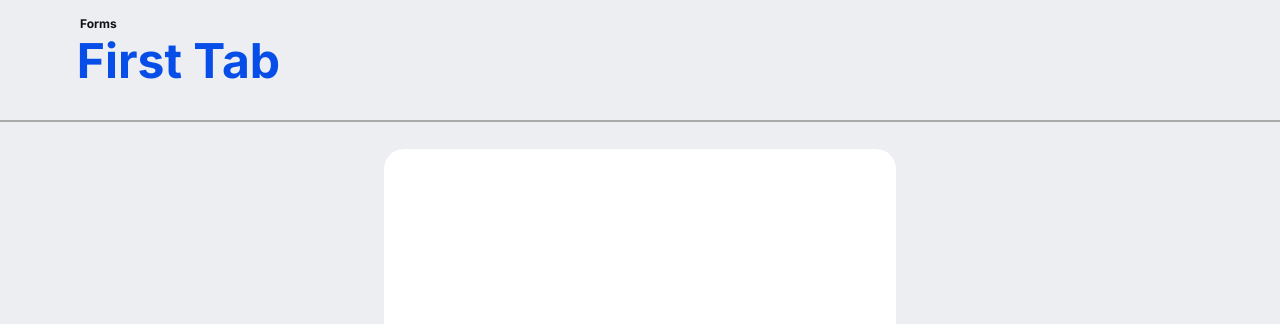
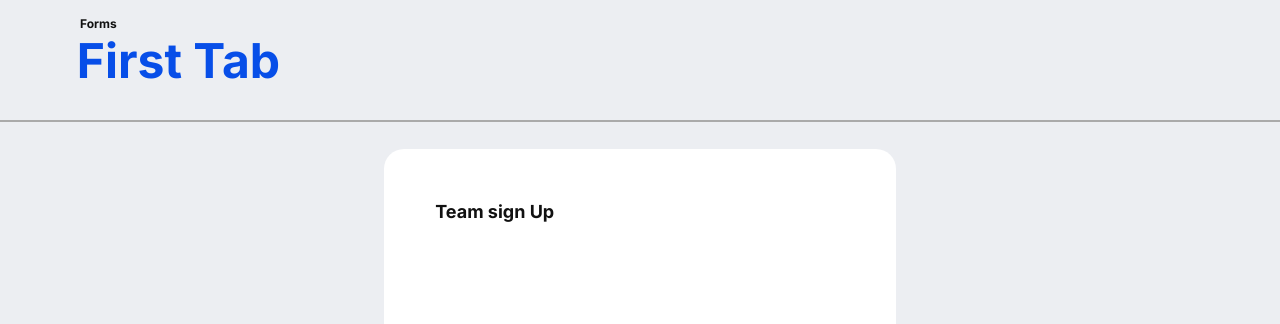
Before and after one commit to LeonardoLuisKlein/desafioCompass_SquadGreen, a Vue app: page /#/ in a window 1280 px wide. Shown: the top 324 px of the page. Built offline with nearby package versions, Linux system fonts and the light colour scheme.

Commit message:
Feat: Added title component in form

```diff
--- a/src/components/containers/FormOne/FormOne.scss
+++ b/src/components/containers/FormOne/FormOne.scss
@@ -12,10 +12,17 @@
         display: flex;
         flex-direction: column;
         align-items: center;
-        justify-content: center;
         height: 78vh;
         width: 40vw;
         border-radius: 20px;
         background: #FFFFFF;
+        .divTitle{
+            display: flex;
+            height: 20%;
+            width: 80%;
+            align-items: center;
+            justify-content: flex-start;
+        }
+
     }
 }
--- a/src/components/containers/FormOne/FormOne.vue
+++ b/src/components/containers/FormOne/FormOne.vue
@@ -3,7 +3,11 @@
     <Header />
     <div id="formOne">
       <div class="sectionForm">
-
+        <div class="divTitle">
+          <div class="teste">
+            <Title type="h1" tMessage="Team sign Up" nameClass="titleDefault"/>
+          </div>
+        </div>
       </div>
     </div>
   </div>
@@ -12,10 +16,11 @@
 <script>
 
 import Header from '../../experience-fragments/Header/Header.vue'
+import Title from '@/components/micro/Title/Title.vue'
 
 export default {
   name: "formOne",
-  components: { Header }
+  components: { Header, Title }
 }
 </script>
 
```
